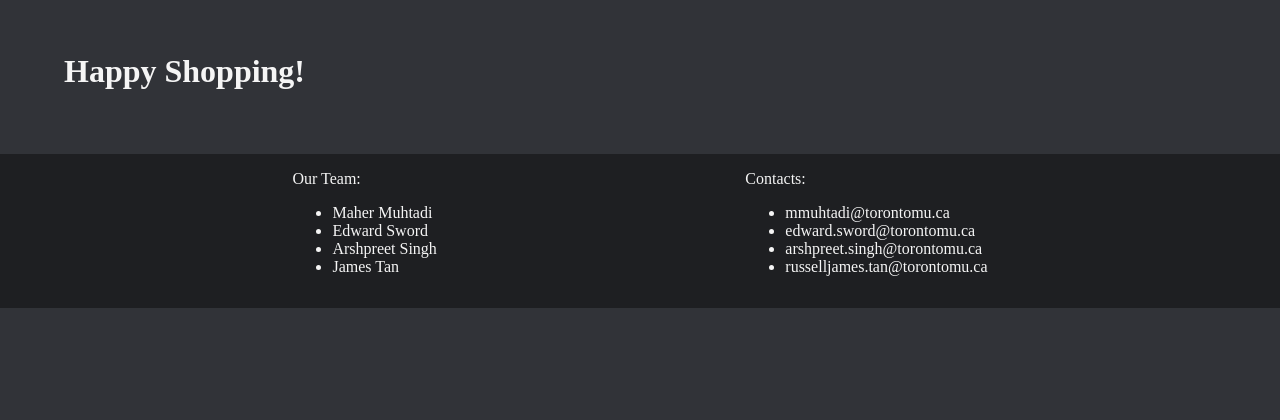
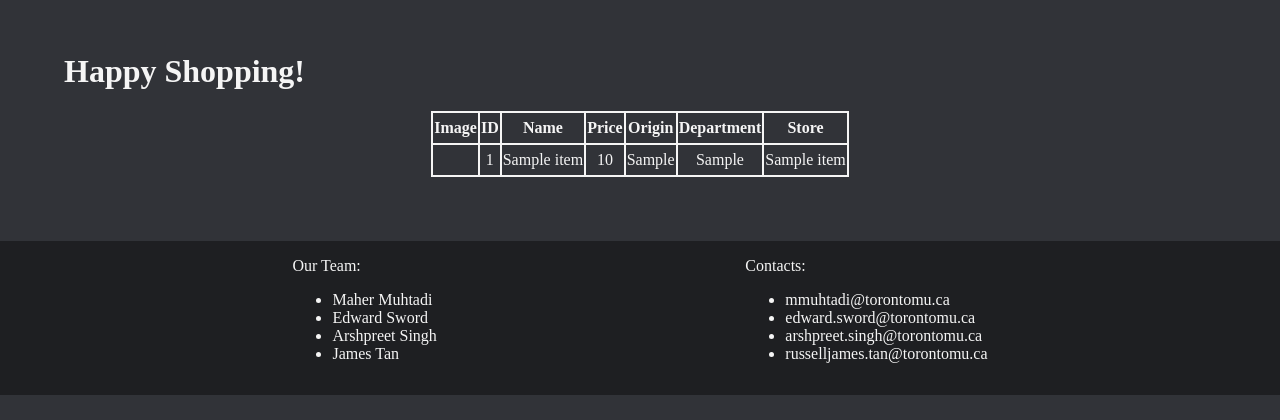
Before and after one commit to MaherMuhtadi/Smart-Customer-Services-Web-App, a PHP site: page /browse.php in a window 1280 px wide. Shown: the part 75-495 px from the top of the page. Run offline with PHP 8.4, Linux system fonts and the light colour scheme; the visitor is signed in with stand-in values (Sample User, id 1); tables that the repository leaves empty hold one stand-in row (values such as "Sample post"); data that the repository does not hold is empty; some web fonts are replaced.

Commit message:
created shopping table

```diff
--- a/browse.php
+++ b/browse.php
@@ -5,6 +5,7 @@ if (!isset($_SESSION["user"])) {
     exit();
 }
 
+include "db/connect.php";
 include "layout.php";
 ?>
 
@@ -17,6 +18,32 @@ include "layout.php";
 
     <main>
         <h1>Happy Shopping!</h1>
+        <table>
+            <tr>
+                <th>Image</th>
+                <th>ID</th>
+                <th>Name</th>
+                <th>Price</th>
+                <th>Origin</th>
+                <th>Department</th>
+                <th>Store</th>
+            </tr>
+            <?php
+            $result = mysqli_query($connection, "SELECT * FROM item");
+            if (mysqli_num_rows($result) > 0) {
+                while ($row = mysqli_fetch_assoc($result)) {
+                    echo
+                        "<tr><td><img src='".$row["img_path"]."'></td>"
+                        ."<td>".$row["item_id"]."</td>"
+                        ."<td>".$row["item_name"]."</td>"
+                        ."<td>".$row["price"]."</td>"
+                        ."<td>".$row["made_in"]."</td>"
+                        ."<td>".$row["department"]."</td>"
+                        ."<td>".$row["store_name"]."</td></tr>";
+                }
+            }
+            ?>
+        </table>
     </main>
 
     <?php footer(); ?>
--- a/style.css
+++ b/style.css
@@ -28,6 +28,18 @@ header {
 
 main {
     margin: 10% 5% 5% 5%;
+}
+
+table {
+    border: 2px solid whitesmoke;
+    border-collapse: collapse;
+    margin: auto;
+}
+
+th, td {
+    height: 2rem;
+    text-align: center;
+    border: 2px solid whitesmoke;
 }
 
 input, button {
```
